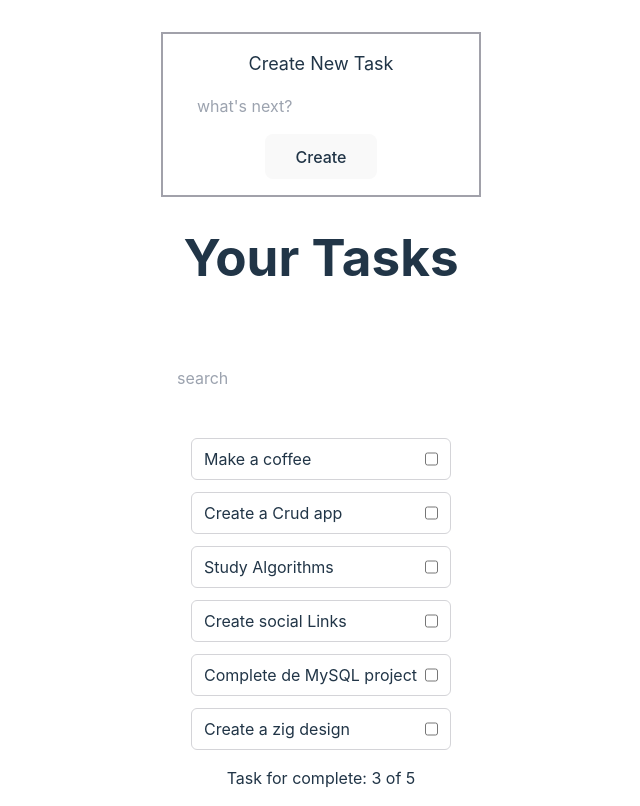
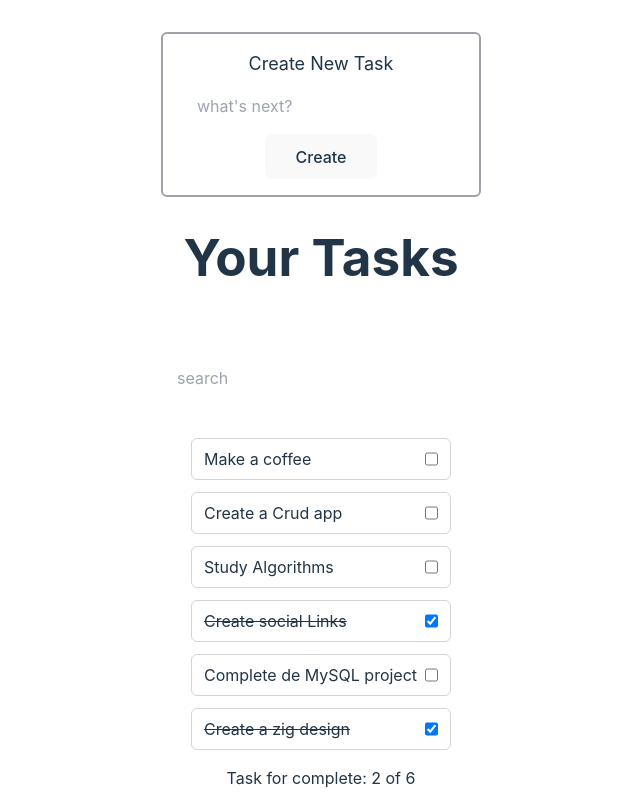
Before and after one commit to Evitalires/Task, a React (Vite) app: page / in a window 1280 px wide. Shown: the whole page, without its empty margins (319-959 px from the left). Built offline with nearby package versions, Linux system fonts and the light colour scheme.

Commit message:
adding first states

```diff
--- a/src/App.jsx
+++ b/src/App.jsx
@@ -1,10 +1,12 @@
-import { useState } from 'react'
+'client'
+import { useEffect, useState } from 'react'
 import './App.css'
 import { Search } from './Search'
 import { List } from './List'
-import { Item } from './Task'
+import { Task } from './Task'
 import { CreateItem } from './CreateItem'
 import { CounterItems } from './CounterItems'
+
 
 
 
@@ -18,10 +20,32 @@ function App() {
     { id: 4, text: 'Complete de MySQL project', completed: false },
     { id: 5, text: 'Create a zig design', completed: true },
   ]
+  const [searchValue, setSearchValue] = useState('')
+  const [tasks, setTasks] = useState(itemsData)
+
+  const taskCompleted = tasks.filter(task => task.completed).length
+  const taskTotal = tasks.length
+  console.log(tasks);
+
+  const setCompleted = (e) => {
+
+    console.log(e.target.getAttribute('id'));
+    const id = e.target.getAttribute('id')
+
+    const updatedTasks = [...tasks];
+    updatedTasks[id].completed = !updatedTasks[id].completed;
+    setTasks(updatedTasks);
+  }
+  const searchTask = tasks.filter((task) => (
+    task
+      .text.toLowerCase()
+      .replace(/\s/g, "")
+      .includes(searchValue.toLowerCase().replace(/\s/g, ""))
+  ))
 
   return (
     <>
-      <section className='flex flex-col p-4 gap-2 items-center border-zinc-400 border-2 max-w-xs m-auto'>
+      <section className='flex flex-col p-4 gap-2 items-center border-zinc-400 border-2 rounded-md max-w-xs m-auto'>
         <h2 className='text-lg'>Create New Task</h2>
         <input type="text" placeholder="what's next?" className='block p-2 rounded-md outline-none focus:outline-violet-700' />
         <CreateItem />
@@ -31,22 +55,22 @@ function App() {
         <header className='p-8'>
           <h1 className='font-bold'>Your Tasks</h1>
         </header>
-        <Search />
+        <Search searchValue={searchValue} setSearchValue={setSearchValue} />
         <List>
           {
-            itemsData.map((item) => (
-              <Item
+            searchTask.map((item) => (
+              <Task
                 text={item.text}
                 key={item.id}
                 id={item.id}
-                complete={item.completed} />
-
+                completed={item.completed}
+                setCompleted={setCompleted} />
             ))
           }
         </List>
 
       </main>
-      <CounterItems completed={3} total={5} />
+      <CounterItems completed={taskCompleted} total={taskTotal} />
     </>
   )
 }
--- a/src/Search.jsx
+++ b/src/Search.jsx
@@ -1,7 +1,10 @@
-function Search() {
+function Search({ searchValue, setSearchValue }) {
   return (
     <article className="w-full" >
-      <input className='p-4 w-1/2 max-w-xs rounded-md border-2   border-none outline-none focus:outline-violet-700 focus:border-violet-700 ' type="search" placeholder='search' />
+      <input
+        value={searchValue}
+        onChange={e => setSearchValue(e.target.value)}
+        className='p-4 w-1/2 max-w-xs rounded-md border-2   border-none outline-none focus:outline-violet-700 focus:border-violet-700 ' type="search" placeholder='search' />
     </article>
   )
 }
--- a/src/Task.jsx
+++ b/src/Task.jsx
@@ -1,10 +1,12 @@
-function Item({ text, completed, id }) {
+function Task({ text, completed, id, setCompleted }) {
+  console.log(completed);
+  const style = `py-2 px-3 rounded-md border ${completed && 'line-through'} text-left border-zinc-300 flex justify-between gap-2`
   return (
-    <li className="py-2 px-3 rounded-md border text-left border-zinc-300 flex justify-between gap-2">
+    <li className={style} id={id} onClick={setCompleted}>
       {text}
-      <input type="checkbox" className="" />
+      <input type="checkbox" checked={completed && completed} readOnly id={id} onClick={setCompleted} onChange={setCompleted} />
     </li>
   )
 }
 
-export { Item }
+export { Task }
```
